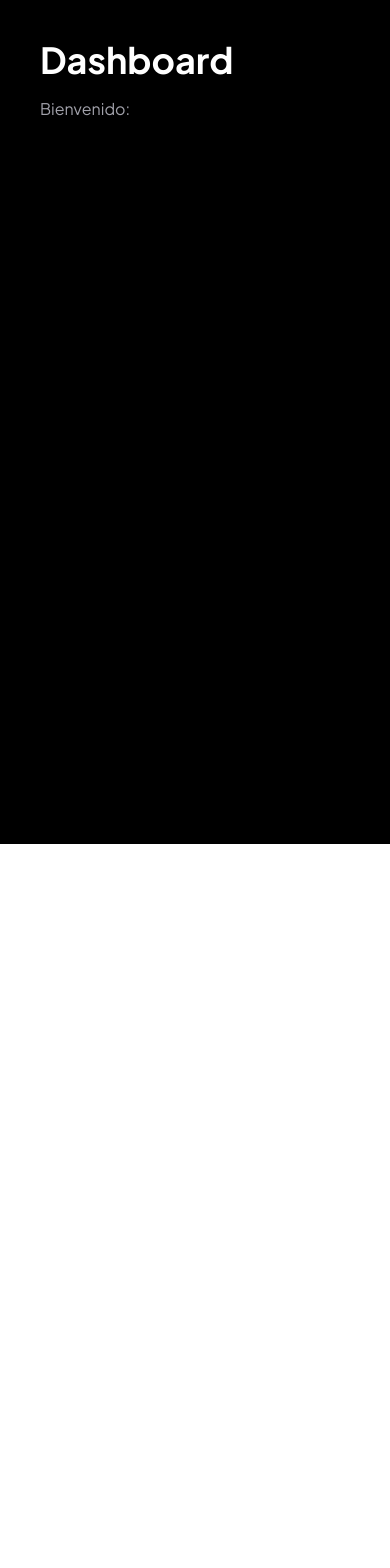
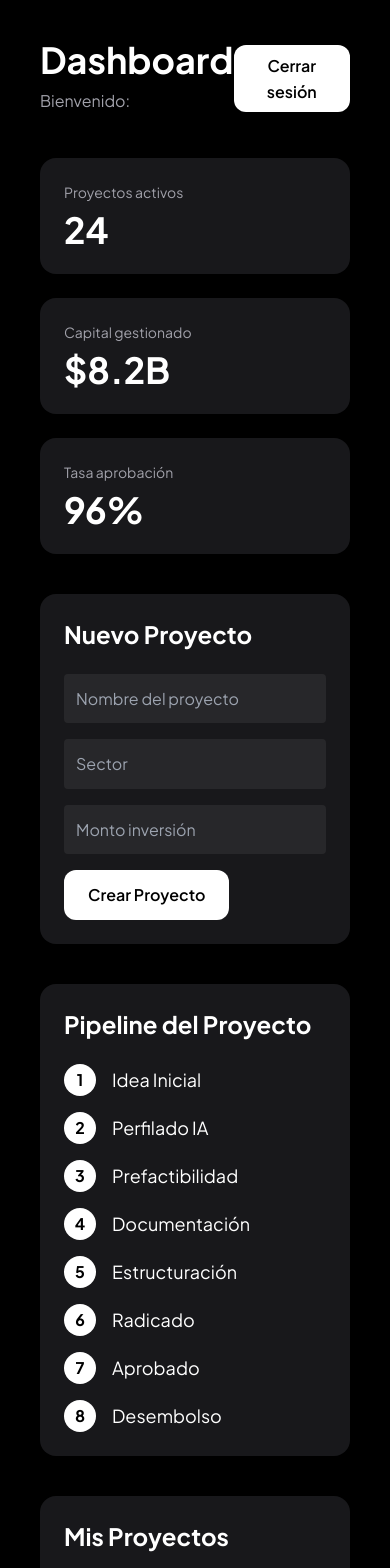
Before and after one commit to glopera24/Especialistas-financieros-, a Next.js app: page /dashboard in a window 390 px wide. Shown: the top 1568 px of the page. Before the commit the page ends 844 px from the top, so only its background shows below. Built offline with nearby package versions, Linux system fonts and the light colour scheme; no server answers.

Commit message:
Add auth and dashboard

```diff
--- a/app/dashboard/page.tsx
+++ b/app/dashboard/page.tsx
@@ -2,6 +2,9 @@
 
 import { useEffect, useState } from "react";
 import { createClient } from "@supabase/supabase-js";
+import Pipeline from "@/components/pipeline/pipeline";
+import ProjectsList from "@/components/projects/projects-list";
+import NewProject from "@/components/projects/new-project";
 
 const supabase = createClient(
   process.env.NEXT_PUBLIC_SUPABASE_URL!,
@@ -30,23 +33,88 @@ export default function DashboardPage() {
 
   }, []);
 
+  const handleLogout = async () => {
+
+    await supabase.auth.signOut();
+
+    window.location.href = "/login";
+
+  };
+
   return (
 
     <div className="min-h-screen bg-black text-white p-10">
 
-      <h1 className="text-4xl font-bold mb-4">
+      <div className="flex items-center justify-between mb-10">
+
+        <div>
+
+          <h1 className="text-4xl font-bold">
             Dashboard
           </h1>
 
-      <p className="text-zinc-400">
+          <p className="text-zinc-400 mt-2">
             Bienvenido:
           </p>
 
-      <p className="text-xl mt-2">
+          <p className="text-xl mt-1">
             {userEmail}
           </p>
 
         </div>
 
+        <button
+          onClick={handleLogout}
+          className="bg-white text-black px-5 py-2 rounded-xl font-semibold"
+        >
+          Cerrar sesión
+        </button>
+
+      </div>
+
+      <div className="grid grid-cols-1 md:grid-cols-3 gap-6 mb-10">
+
+        <div className="bg-zinc-900 p-6 rounded-2xl">
+          <h2 className="text-zinc-400 text-sm">
+            Proyectos activos
+          </h2>
+
+          <p className="text-4xl font-bold mt-2">
+            24
+          </p>
+        </div>
+
+        <div className="bg-zinc-900 p-6 rounded-2xl">
+          <h2 className="text-zinc-400 text-sm">
+            Capital gestionado
+          </h2>
+
+          <p className="text-4xl font-bold mt-2">
+            $8.2B
+          </p>
+        </div>
+
+        <div className="bg-zinc-900 p-6 rounded-2xl">
+          <h2 className="text-zinc-400 text-sm">
+            Tasa aprobación
+          </h2>
+
+          <p className="text-4xl font-bold mt-2">
+            96%
+          </p>
+        </div>
+
+      </div>
+
+      <NewProject />
+
+      <div className="mt-10">
+        <Pipeline />
+      </div>
+
+      <ProjectsList />
+
+    </div>
+
   );
 }
--- /dev/null
+++ b/app/login/middleware.ts
@@ -0,0 +1,22 @@
+import { NextResponse } from "next/server";
+import type { NextRequest } from "next/server";
+
+export function middleware(request: NextRequest) {
+
+  const token = request.cookies.get("sb-access-token");
+
+  if (!token && request.nextUrl.pathname.startsWith("/dashboard")) {
+
+    return NextResponse.redirect(
+      new URL("/login", request.url)
+    );
+
+  }
+
+  return NextResponse.next();
+
+}
+
+export const config = {
+  matcher: ["/dashboard/:path*"],
+};
--- a/components/layout/navbar.tsx
+++ b/components/layout/navbar.tsx
@@ -19,6 +19,9 @@ const NAV_LINKS = [
   { label: "Sectores", href: "#sectores" },
   { label: "IA Asistente", href: "#ia-asistente" },
   { label: "Plataforma", href: "#dashboard" },
+
+  { label: "Proyectos Productivos", href: "https://especialistas-financieros.vercel.app" },
+
   { label: "FAQ", href: "#faq" },
 ];
 
@@ -92,7 +95,7 @@ export default function Navbar() {
             {/* Desktop CTA */}
             <div className="hidden lg:flex items-center gap-3">
               <Link
-                href="#contacto"
+                href="https://especialistas-financieros.vercel.app/login"
                 className={cn(
                   "text-sm font-medium transition-colors",
                   scrolled ? "text-slate-600 hover:text-slate-900" : "text-white/70 hover:text-white"
@@ -162,7 +165,7 @@ export default function Navbar() {
                   </Link>
                 </Button>
                 <Button asChild variant="secondary" size="lg" className="w-full">
-                  <Link href="#contacto" onClick={() => setMobileOpen(false)}>
+                  <Link href="https://especialistas-financieros.vercel.app/login" onClick={() => setMobileOpen(false)}>
                     Iniciar sesión
                   </Link>
                 </Button>
--- /dev/null
+++ b/components/pipeline/pipeline.tsx
@@ -0,0 +1,48 @@
+export default function Pipeline() {
+
+  const steps = [
+    "Idea Inicial",
+    "Perfilado IA",
+    "Prefactibilidad",
+    "Documentación",
+    "Estructuración",
+    "Radicado",
+    "Aprobado",
+    "Desembolso",
+  ];
+
+  return (
+
+    <div className="bg-zinc-900 rounded-2xl p-6">
+
+      <h2 className="text-2xl font-bold mb-6">
+        Pipeline del Proyecto
+      </h2>
+
+      <div className="space-y-4">
+
+        {steps.map((step, index) => (
+
+          <div
+            key={index}
+            className="flex items-center gap-4"
+          >
+
+            <div className="w-8 h-8 rounded-full bg-white text-black flex items-center justify-center font-bold">
+              {index + 1}
+            </div>
+
+            <div className="text-lg">
+              {step}
+            </div>
+
+          </div>
+
+        ))}
+
+      </div>
+
+    </div>
+
+  );
+}
--- /dev/null
+++ b/components/projects/new-project.tsx
@@ -0,0 +1,95 @@
+"use client";
+
+import { useState } from "react";
+import { createClient } from "@supabase/supabase-js";
+
+const supabase = createClient(
+  process.env.NEXT_PUBLIC_SUPABASE_URL!,
+  process.env.NEXT_PUBLIC_SUPABASE_ANON_KEY!
+);
+
+export default function NewProject() {
+
+  const [name, setName] = useState("");
+  const [sector, setSector] = useState("");
+  const [investment, setInvestment] = useState("");
+
+  const handleCreate = async () => {
+
+    const {
+      data: { user },
+    } = await supabase.auth.getUser();
+
+    if (!user) {
+      alert("Debes iniciar sesión");
+      return;
+    }
+
+    const { error } = await supabase
+      .from("projects")
+      .insert([
+        {
+          user_id: user.id,
+          name,
+          sector,
+          investment_amount: Number(investment),
+          status: "Idea Inicial",
+        },
+      ]);
+
+    if (error) {
+      alert(error.message);
+    } else {
+
+      alert("Proyecto creado");
+
+      window.location.reload();
+
+    }
+
+  };
+
+  return (
+
+    <div className="bg-zinc-900 rounded-2xl p-6 mb-10">
+
+      <h2 className="text-2xl font-bold mb-6">
+        Nuevo Proyecto
+      </h2>
+
+      <div className="space-y-4">
+
+        <input
+          className="w-full p-3 rounded bg-zinc-800"
+          placeholder="Nombre del proyecto"
+          value={name}
+          onChange={(e) => setName(e.target.value)}
+        />
+
+        <input
+          className="w-full p-3 rounded bg-zinc-800"
+          placeholder="Sector"
+          value={sector}
+          onChange={(e) => setSector(e.target.value)}
+        />
+
+        <input
+          className="w-full p-3 rounded bg-zinc-800"
+          placeholder="Monto inversión"
+          value={investment}
+          onChange={(e) => setInvestment(e.target.value)}
+        />
+
+        <button
+          onClick={handleCreate}
+          className="bg-white text-black px-6 py-3 rounded-xl font-semibold"
+        >
+          Crear Proyecto
+        </button>
+
+      </div>
+
+    </div>
+
+  );
+}
--- /dev/null
+++ b/components/projects/projects-list.tsx
@@ -0,0 +1,107 @@
+"use client";
+
+import { useEffect, useState } from "react";
+import { createClient } from "@supabase/supabase-js";
+
+const supabase = createClient(
+  process.env.NEXT_PUBLIC_SUPABASE_URL!,
+  process.env.NEXT_PUBLIC_SUPABASE_ANON_KEY!
+);
+
+export default function ProjectsList() {
+
+  const [projects, setProjects] = useState<any[]>([]);
+
+  useEffect(() => {
+
+    const fetchProjects = async () => {
+
+      const {
+        data: { user },
+      } = await supabase.auth.getUser();
+
+      if (!user) return;
+
+      const { data, error } = await supabase
+        .from("projects")
+        .select("*")
+        .eq("user_id", user.id)
+        .order("created_at", { ascending: false });
+
+      if (!error && data) {
+        setProjects(data);
+      }
+
+    };
+
+    fetchProjects();
+
+  }, []);
+
+  return (
+
+    <div className="bg-zinc-900 rounded-2xl p-6 mt-10">
+
+      <h2 className="text-2xl font-bold mb-6">
+        Mis Proyectos
+      </h2>
+
+      <div className="space-y-4">
+
+        {projects.map((project) => (
+
+          <div
+            key={project.id}
+            className="border border-zinc-800 rounded-xl p-5"
+          >
+
+            <div className="flex items-center justify-between">
+
+              <div>
+
+                <h3 className="text-xl font-semibold">
+                  {project.name}
+                </h3>
+
+                <p className="text-zinc-400 mt-1">
+                  {project.sector}
+                </p>
+
+              </div>
+
+              <div className="text-right">
+
+                <p className="text-sm text-zinc-500">
+                  Estado
+                </p>
+
+                <p className="font-semibold">
+                  {project.status}
+                </p>
+
+              </div>
+
+            </div>
+
+            <div className="mt-4">
+
+              <p className="text-zinc-400 text-sm">
+                Inversión solicitada
+              </p>
+
+              <p className="text-2xl font-bold mt-1">
+                ${Number(project.investment_amount).toLocaleString("es-CO")}
+              </p>
+
+            </div>
+
+          </div>
+
+        ))}
+
+      </div>
+
+    </div>
+
+  );
+}
```
Lines whose indentation alone changed are shown as unchanged.
